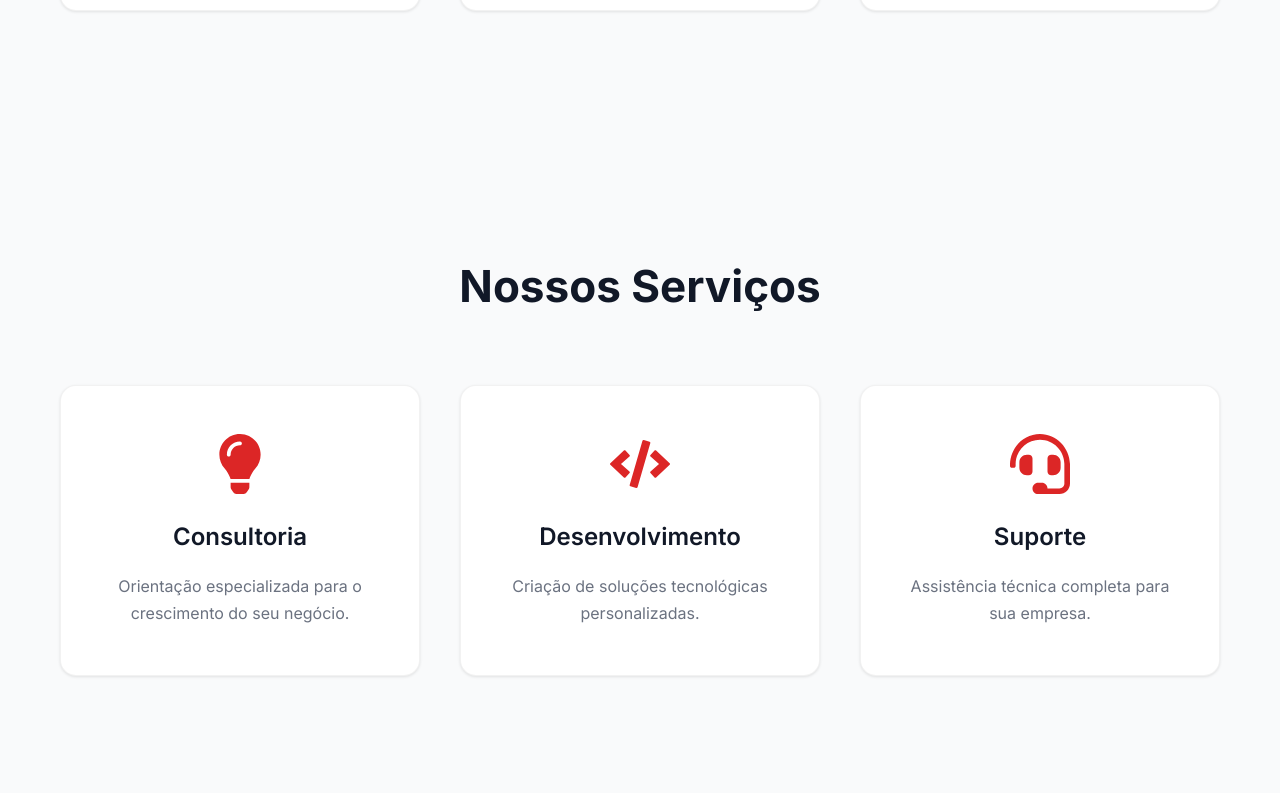
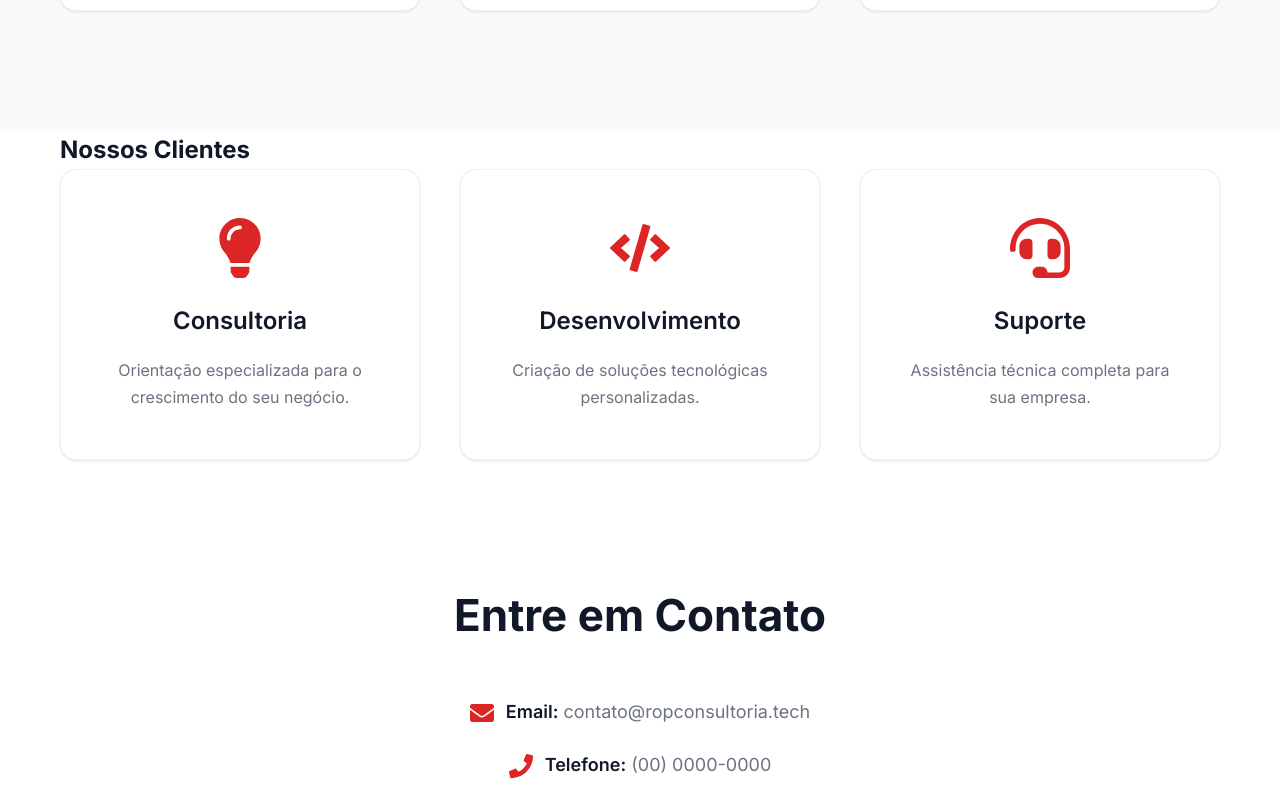
Before and after one commit to robertopinheiro-cell/robertopinheiro-cell.github.io, a React (Vite) app: page / in a window 1280 px wide. Shown: the part 1627-2420 px from the top of the page. Built offline with nearby package versions, Linux system fonts and the light colour scheme.

Commit message:
Change section ID and heading from 'Serviços' to 'Clientes' (#10)

```diff
--- a/src/components/Clientes.jsx
+++ b/src/components/Clientes.jsx
@@ -46,7 +46,7 @@ function Clientes() {
   };
 
   return (
-    <section id="servicos" className="services">
+    <section id="clientes" className="clientes">
       <div className="container">
         <motion.h2
           initial={{ opacity: 0, y: 30 }}
@@ -54,7 +54,7 @@ function Clientes() {
           transition={{ duration: 0.6 }}
           viewport={{ once: true }}
         >
-          Nossos Serviços
+          Nossos Clientes
         </motion.h2>
         <motion.div
           className="services-grid"
```
